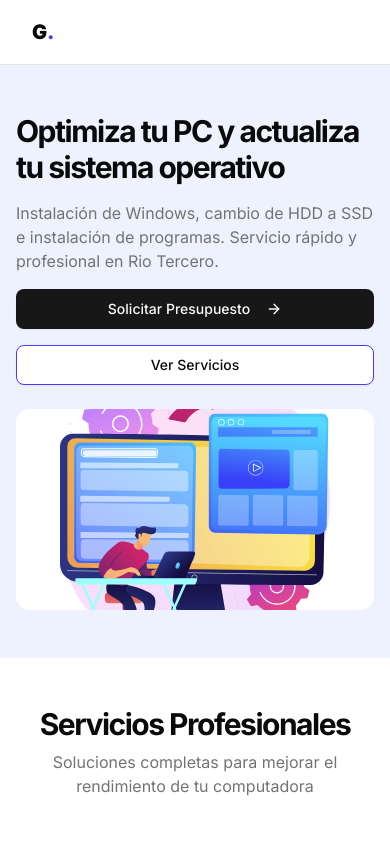
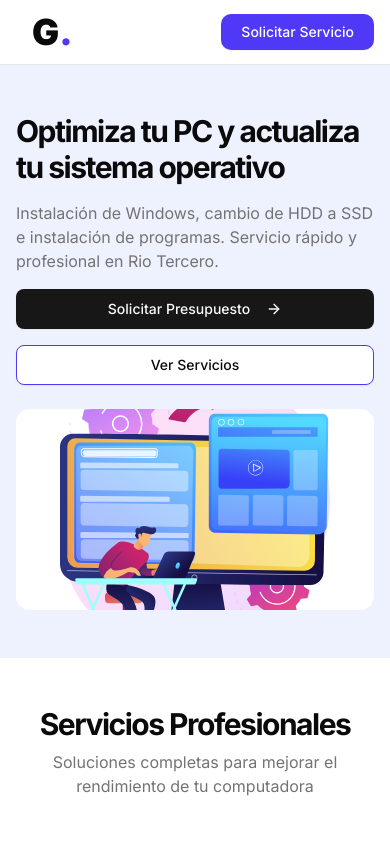
Before and after one commit to gabrielbustosdev/gb-soluciones-informaticas, a Next.js app: page / in a window 390 px wide. Shown: the top 844 px of the page. Built offline with nearby package versions, Linux system fonts and the light colour scheme.

Commit message:
texto navbar

```diff
--- a/app/page.tsx
+++ b/app/page.tsx
@@ -26,7 +26,7 @@ export default function Home() {
       <header className="sticky top-0 z-40 border-b bg-background">
         <div className="container flex h-16 items-center justify-between py-4 px-4 md:px-6">
           <div className="flex items-center gap-2 pl-4 md:pl-6">
-            <span className="text-xl">
+            <span className="text-4xl md:text-2xl">
               <span className="font-black">G<span className="text-indigo-600">.</span></span>
               <span className="font-bold hidden md:inline"> Soluciones Informáticas</span>
             </span>
@@ -48,7 +48,7 @@ export default function Home() {
           <WhatsAppButton
             message="Hola, quiero solicitar servicio técnico de PC"
             phone={"5493571595365"}
-            className="hidden md:flex items-center gap-2 bg-indigo-600 text-white hover:bg-indigo-700 focus:ring-4 focus:ring-indigo-300 font-medium rounded-lg text-sm px-5 py-2.5 text-center"
+            className="md:flex items-center gap-2 bg-indigo-600 text-white hover:bg-indigo-700 focus:ring-4 focus:ring-indigo-300 font-medium rounded-lg text-sm px-5 py-2.5 text-center"
           >
             Solicitar Servicio
           </WhatsAppButton>
```
